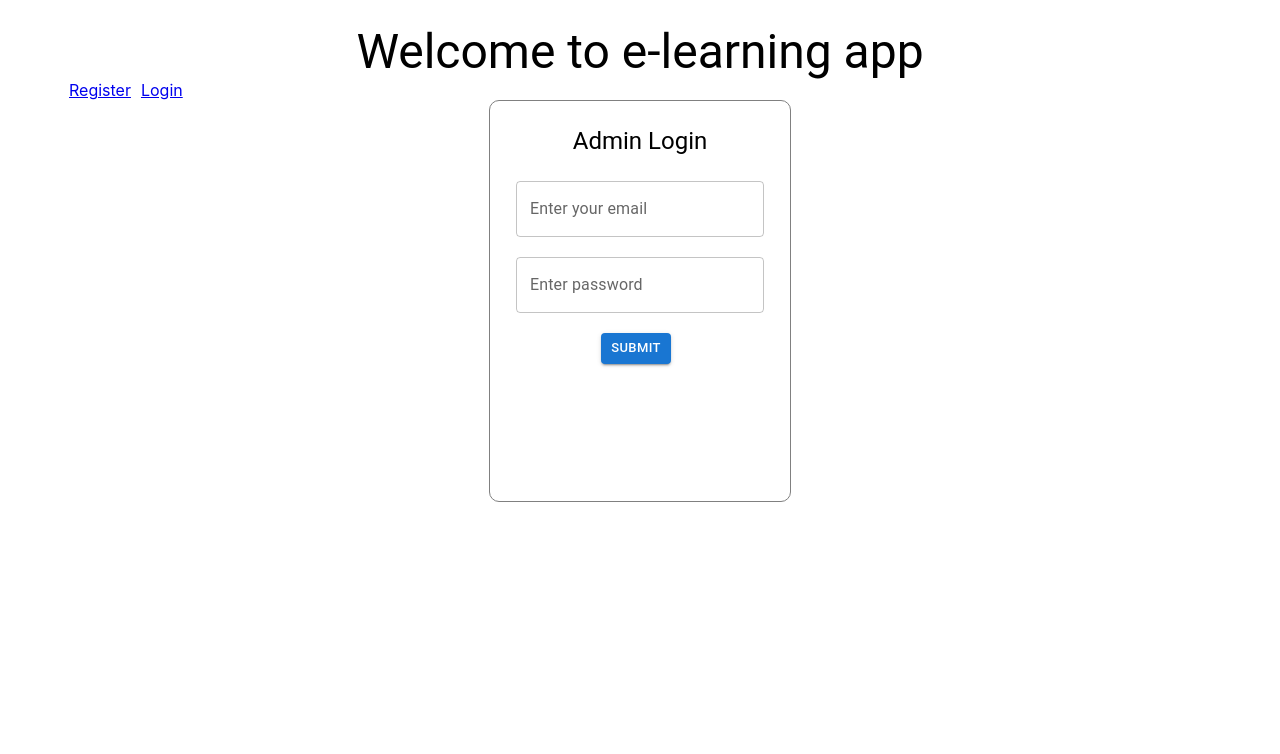
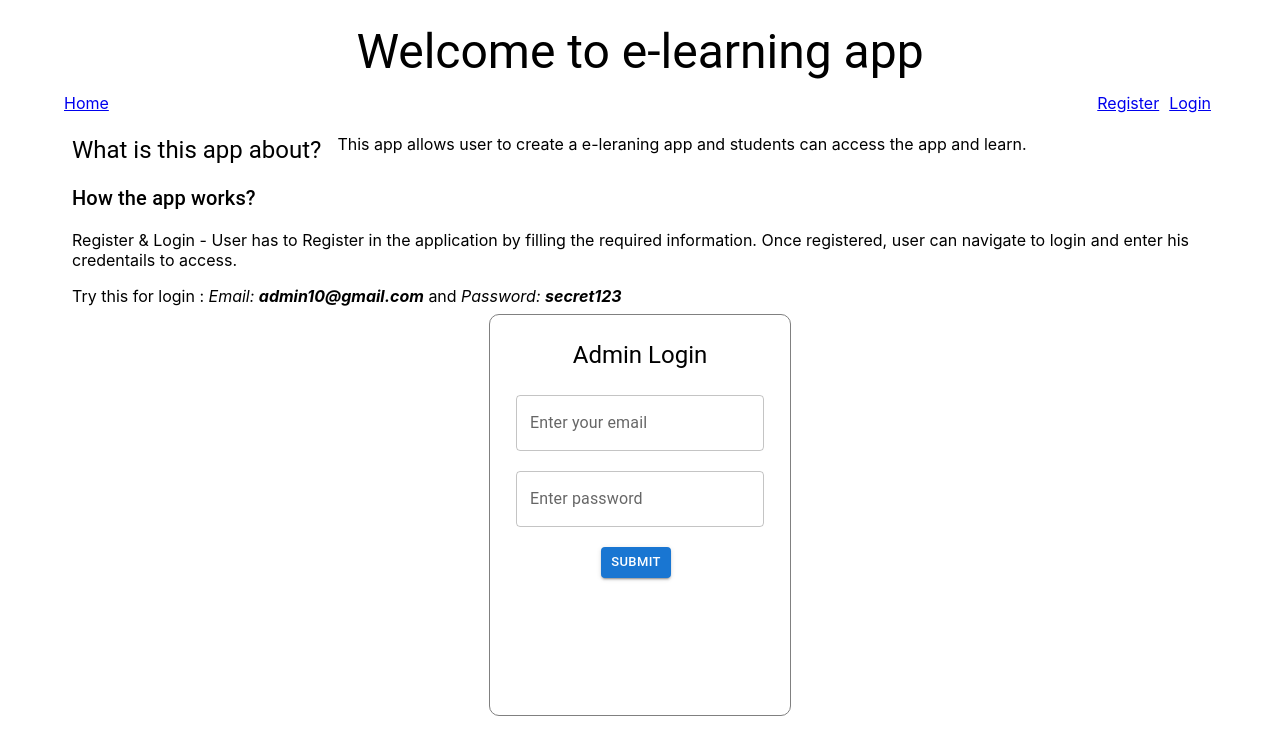
Before and after one commit to Shruthi-SP/e-learning-app, a React (Create React App) app: page /admin/login in a window 1280 px wide. Shown: the top 754 px of the page. Built offline with nearby package versions, Linux system fonts and the light colour scheme.

Commit message:
added home component

```diff
--- a/src/components/Navbar.js
+++ b/src/components/Navbar.js
@@ -10,6 +10,7 @@ import { Grid } from "@mui/material"
 import Swal from "sweetalert2"
 import { withRouter } from "react-router-dom"
 import AddAdmin from "./admin/AddAdmin"
+import Home from "./admin/Home"
 
 const Navbar = (props) => {
     const [userLoggedIn, setUserLoggedIn] = useState(false)
@@ -60,11 +61,18 @@ const Navbar = (props) => {
                             <Link style={{ margin: '5px', justifyContent: 'end' }} to='#' onClick={handleLogout}>Logout</Link>
                         </Grid>
                     </Grid>
-                </div> : <div>
-                    <Link style={{ margin: '5px' }} to='/admin/register'> Register</Link>
-                    <Link style={{ margin: '5px' }} to='/admin/login'>Login</Link>
-                </div>
+                </div> : <Grid container direction="row" sx={{ mt: 1, mb: 1 }}>
+                    <Grid item xs sx={{ display: "flex", justifyContent: "flex-start", }}>
+                        <Link style={{ margin: '5px', marginLeft:'0px' }} to='#'>Home</Link>
+                    </Grid>
+                    <Grid item sx={{ display: "flex", justifyContent: "flex-end" }}>
+                        <Link style={{ margin: '5px', justifyContent: 'end' }} to='/admin/register'> Register</Link>
+                        <Link style={{ margin: '5px', justifyContent: 'end' }} to='/admin/login'>Login</Link>
+                    </Grid>
+
+                </Grid>
             }
+            <Route path='/' component={Home}></Route>
             <Route path='/admin/register' component={AddAdmin}></Route>
             <Route path='/admin/login' render={(props) => {
                 return <Login {...props} getData={getData} />
--- a/src/components/admin/AddAdmin.js
+++ b/src/components/admin/AddAdmin.js
@@ -15,8 +15,8 @@ const AddAdmin = (props) => {
     }
 
     return (
-        <div>
-            <Typography variant="h5" mb={1}>Admin Register</Typography>
+        <div style={{ width:'300px', margin:'auto', padding:'10px', textAlign: 'center', border: '1px solid grey', borderRadius:'10px'}}>
+            <Typography variant="h5" sx={{m: 1}}>Admin Register</Typography>
             <RegisterForm formSubmission={formSubmission} />
         </div>
     )
--- /dev/null
+++ b/src/components/admin/Home.js
@@ -0,0 +1,16 @@
+import { Grid, Typography } from "@mui/material"
+
+const Home = (props) => {
+
+    return (
+        <Grid container>
+            {/* <img src='bill.png' alt='' width='350px' height='350px' /> */}
+            <Typography variant="h5" sx={{ m: 1 }}>What is this app about?</Typography>
+            <Typography variant="body" sx={{ m: 1 }}>This app allows user to create a e-leraning app and students can access the app and learn.</Typography>
+            <Typography variant="h6" sx={{ m: 1 }}>How the app works?</Typography>
+            <Typography variant="body" sx={{ m: 1 }}>  Register & Login - User has to Register in the application by filling the required information. Once registered, user can navigate to login and enter his credentails to access.</Typography>
+            <Typography variant="body" sx={{ m: 1 }}>Try this for login : <em>Email: <strong>admin10@gmail.com</strong></em> and <em>Password: <b>secret123</b></em></Typography>
+        </Grid>
+    )
+}
+export default Home
```
